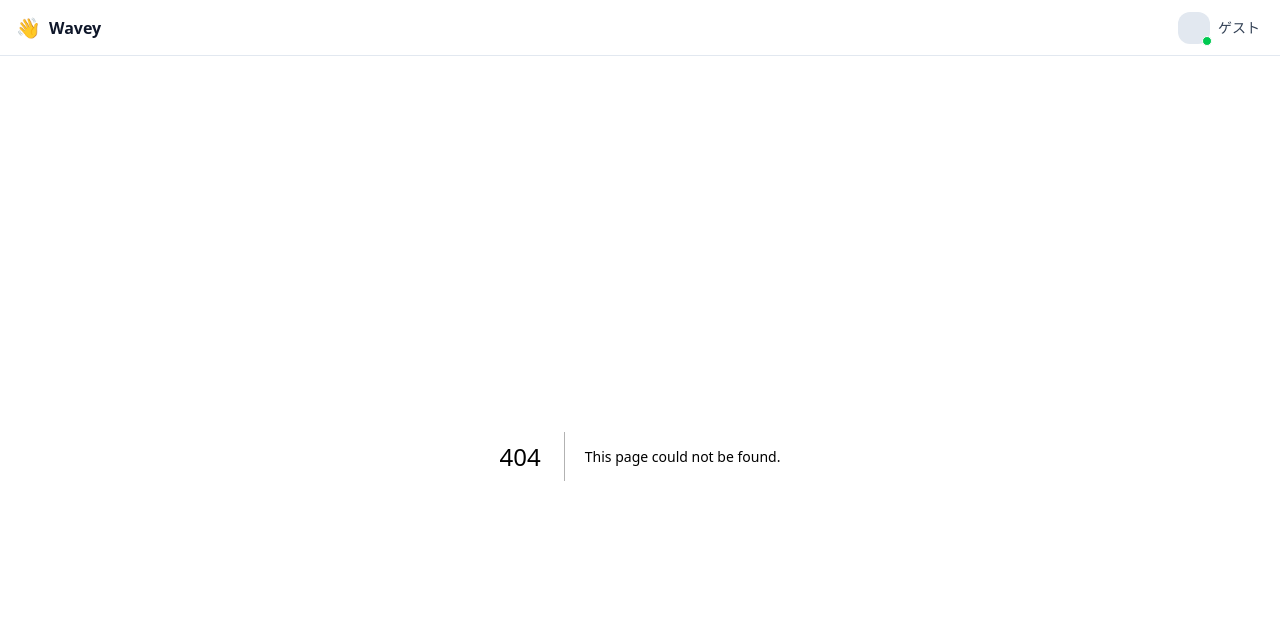
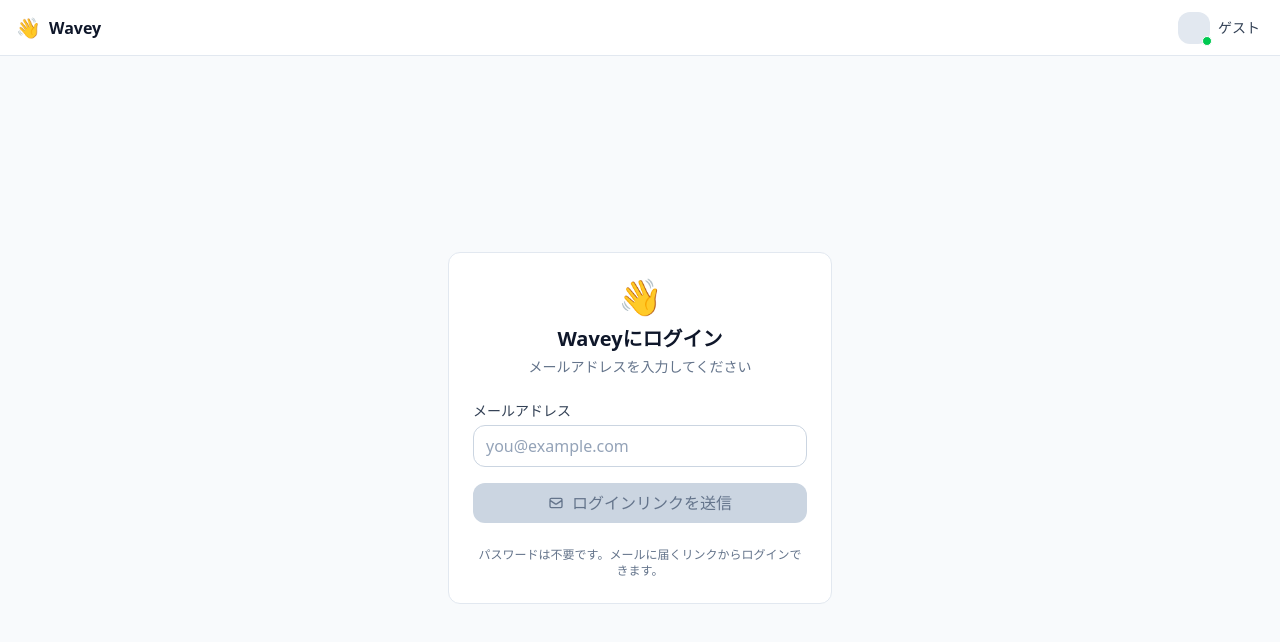
Before and after one commit to MidoriTakahashi77/wavey, a Next.js app: page /login in a window 1280 px wide. Before the commit this address had no page. Shown: the top 642 px of the page. Built offline with nearby package versions, Linux system fonts and the light colour scheme.

Commit message:
✨ feat(auth): add Login page and LoginForm component

```diff
--- /dev/null
+++ b/src/app/login/page.tsx
@@ -0,0 +1,12 @@
+import { LoginForm } from "@/components/features/auth/LoginForm";
+import { Card } from "@/components/ui";
+
+export default function LoginPage() {
+  return (
+    <div className="min-h-[calc(100vh-3.5rem)] flex items-center justify-center p-4">
+      <Card className="w-full max-w-sm p-6">
+        <LoginForm />
+      </Card>
+    </div>
+  );
+}
--- /dev/null
+++ b/src/components/features/auth/LoginForm.tsx
@@ -0,0 +1,92 @@
+"use client";
+
+import { useState } from "react";
+import { Button, Input } from "@/components/ui";
+import { HiOutlineMail, HiCheckCircle } from "react-icons/hi";
+
+export function LoginForm() {
+  const [email, setEmail] = useState("");
+  const [isSubmitting, setIsSubmitting] = useState(false);
+  const [isSubmitted, setIsSubmitted] = useState(false);
+
+  const handleSubmit = async (e: React.FormEvent) => {
+    e.preventDefault();
+    if (!email) return;
+
+    setIsSubmitting(true);
+    // モック: 1秒待機
+    await new Promise((resolve) => setTimeout(resolve, 1000));
+    setIsSubmitting(false);
+    setIsSubmitted(true);
+  };
+
+  if (isSubmitted) {
+    return (
+      <div className="text-center">
+        <div className="w-12 h-12 bg-green-100 rounded-full flex items-center justify-center mx-auto mb-4">
+          <HiCheckCircle className="w-6 h-6 text-green-600" />
+        </div>
+        <h2 className="text-lg font-semibold text-gray-900 mb-2">
+          メールを送信しました
+        </h2>
+        <p className="text-sm text-gray-600 mb-4">
+          <span className="font-medium">{email}</span> に
+          <br />
+          ログインリンクを送信しました。
+        </p>
+        <p className="text-xs text-gray-500">
+          メールが届かない場合は、迷惑メールフォルダをご確認ください。
+        </p>
+        <button
+          type="button"
+          className="mt-6 text-sm text-blue-600 hover:text-blue-800"
+          onClick={() => {
+            setIsSubmitted(false);
+            setEmail("");
+          }}
+        >
+          別のメールアドレスで試す
+        </button>
+      </div>
+    );
+  }
+
+  return (
+    <form onSubmit={handleSubmit} className="space-y-6">
+      <div className="text-center mb-6">
+        <div className="text-4xl mb-2">👋</div>
+        <h1 className="text-xl font-bold text-gray-900">Waveyにログイン</h1>
+        <p className="text-sm text-gray-500 mt-1">
+          メールアドレスを入力してください
+        </p>
+      </div>
+
+      <div className="space-y-4">
+        <div className="relative">
+          <Input
+            type="email"
+            label="メールアドレス"
+            placeholder="you@example.com"
+            value={email}
+            onChange={(e) => setEmail(e.target.value)}
+            required
+          />
+        </div>
+
+        <Button
+          type="submit"
+          className="w-full"
+          loading={isSubmitting}
+          disabled={!email || isSubmitting}
+        >
+          <HiOutlineMail className="w-4 h-4 mr-2" />
+          ログインリンクを送信
+        </Button>
+      </div>
+
+      <p className="text-xs text-gray-500 text-center">
+        パスワードは不要です。メールに届くリンクからログインできます。
+      </p>
+    </form>
+  );
+}
```
